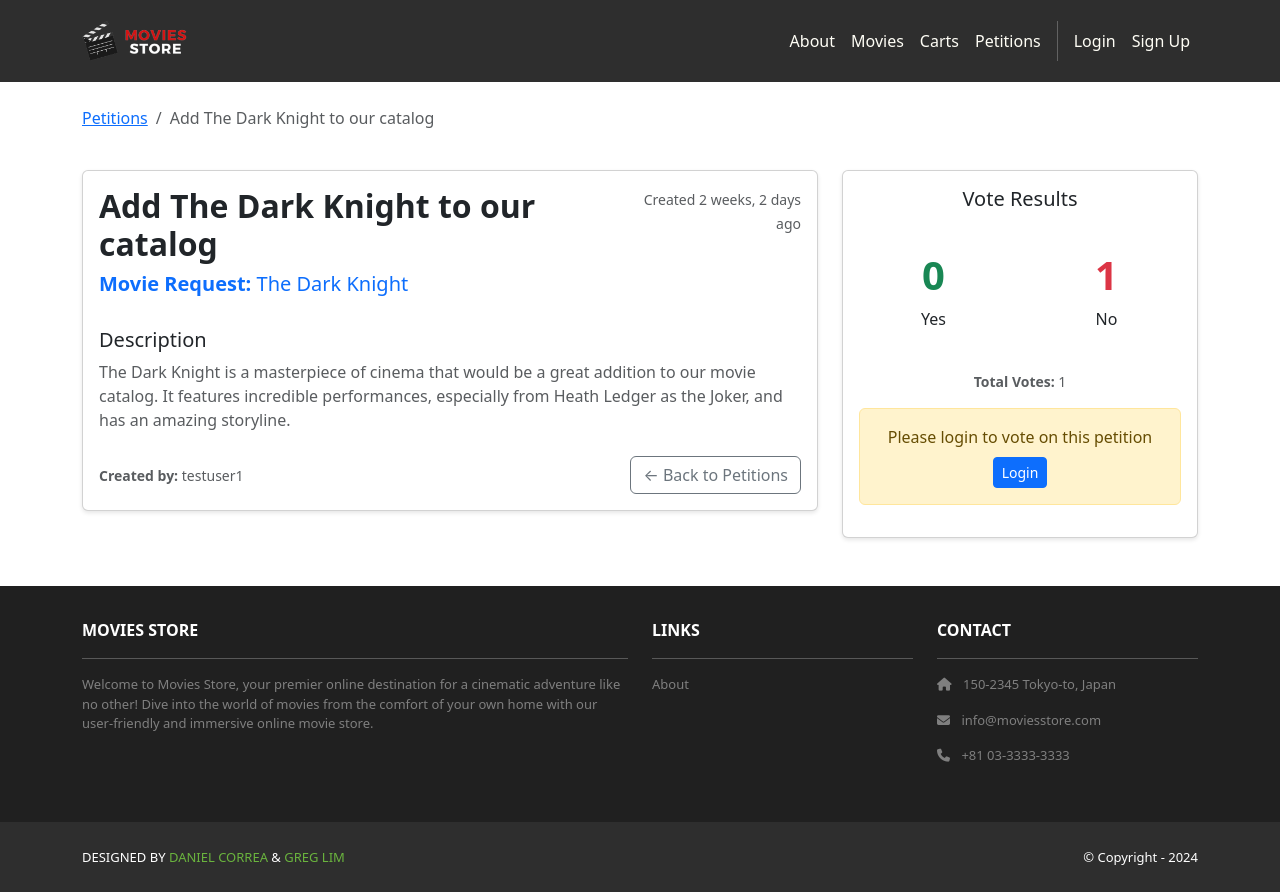
After one commit to aonibokun06/moviesstore, a Django app: page /petitions/1/ in a window 1280 px wide. The commit adds this page. Run offline with Django 5.2, Linux system fonts and the light colour scheme; data comes from the database, SQL or seed files in the repository; both versions use the stored data as it was after the commit; some libraries are stand-ins or nearby versions.

Commit message:
New Petition Feature

```diff
--- a/moviesstore/settings.py
+++ b/moviesstore/settings.py
@@ -41,6 +41,7 @@ INSTALLED_APPS = [
     'movies',
     'accounts',
     'cart',
+    'petitions',
 ]
 
 MIDDLEWARE = [
--- a/moviesstore/templates/base.html
+++ b/moviesstore/templates/base.html
@@ -27,6 +27,7 @@
             <a class="nav-link" href="{% url 'home.about' %}">About</a>
             <a class="nav-link" href="{% url 'movies.index' %}">Movies</a>
             <a class="nav-link" href="{% url 'cart.index' %}">Carts</a>
+            <a class="nav-link" href="{% url 'petitions.list' %}">Petitions</a>
             <div class="vr bg-white mx-2 d-none d-lg-block"></div>
             {% if user.is_authenticated %}
             <a class="nav-link"href="{% url 'accounts.orders' %}">Orders</a>
--- a/moviesstore/urls.py
+++ b/moviesstore/urls.py
@@ -25,6 +25,7 @@ urlpatterns = [
     path('movies/', include('movies.urls')),
     path('accounts/', include('accounts.urls')),
     path('cart/', include('cart.urls')),
+    path('petitions/', include('petitions.urls')),
 ]
 urlpatterns += static(settings.MEDIA_URL,
     document_root=settings.MEDIA_ROOT)
--- /dev/null
+++ b/petitions/apps.py
@@ -0,0 +1,5 @@
+from django.apps import AppConfig
+
+class PetitionsConfig(AppConfig):
+    default_auto_field = 'django.db.models.BigAutoField'
+    name = 'petitions'
--- /dev/null
+++ b/petitions/models.py
@@ -0,0 +1,43 @@
+from django.db import models
+from django.contrib.auth.models import User
+
+class Petition(models.Model):
+    title = models.CharField(max_length=200)
+    description = models.TextField(max_length=1000)
+    movie_title = models.CharField(max_length=200, help_text="The movie title you want to add to the catalog")
+    created_by = models.ForeignKey(User, on_delete=models.CASCADE)
+    created_at = models.DateTimeField(auto_now_add=True)
+    updated_at = models.DateTimeField(auto_now=True)
+    is_active = models.BooleanField(default=True)
+
+    def __str__(self):
+        return f"{self.title} - {self.movie_title}"
+
+    @property
+    def yes_votes(self):
+        return self.vote_set.filter(vote_type='yes').count()
+
+    @property
+    def no_votes(self):
+        return self.vote_set.filter(vote_type='no').count()
+
+    @property
+    def total_votes(self):
+        return self.vote_set.count()
+
+class Vote(models.Model):
+    VOTE_CHOICES = [
+        ('yes', 'Yes'),
+        ('no', 'No'),
+    ]
+
+    petition = models.ForeignKey(Petition, on_delete=models.CASCADE)
+    user = models.ForeignKey(User, on_delete=models.CASCADE)
+    vote_type = models.CharField(max_length=3, choices=VOTE_CHOICES)
+    created_at = models.DateTimeField(auto_now_add=True)
+
+    class Meta:
+        unique_together = ['petition', 'user']
+
+    def __str__(self):
+        return f"{self.user.username} voted {self.vote_type} on {self.petition.title}"
--- /dev/null
+++ b/petitions/templates/petitions/detail.html
@@ -0,0 +1,132 @@
+{% extends "base.html" %}
+{% load static %}
+
+{% block content %}
+<div class="container py-4">
+  <div class="row mb-4">
+    <div class="col-12">
+      <nav aria-label="breadcrumb">
+        <ol class="breadcrumb">
+          <li class="breadcrumb-item"><a href="{% url 'petitions.list' %}">Petitions</a></li>
+          <li class="breadcrumb-item active" aria-current="page">{{ template_data.petition.title }}</li>
+        </ol>
+      </nav>
+    </div>
+  </div>
+
+  <div class="row">
+    <div class="col-lg-8">
+      <div class="card mb-4">
+        <div class="card-body">
+          <div class="d-flex justify-content-between align-items-start mb-4">
+            <div>
+              <h1 class="h2 fw-bold mb-2">{{ template_data.petition.title }}</h1>
+              <p class="text-primary h5 mb-2">
+                <strong>Movie Request:</strong> {{ template_data.petition.movie_title }}
+              </p>
+            </div>
+            <div class="text-end">
+              <small class="text-muted">
+                Created {{ template_data.petition.created_at|timesince }} ago
+              </small>
+            </div>
+          </div>
+
+          <div class="mb-4">
+            <h5>Description</h5>
+            <p class="text-muted">{{ template_data.petition.description }}</p>
+          </div>
+
+          <div class="d-flex justify-content-between align-items-center">
+            <div>
+              <small class="text-muted">
+                <strong>Created by:</strong> {{ template_data.petition.created_by.username }}
+              </small>
+            </div>
+            <div>
+              <a href="{% url 'petitions.list' %}" class="btn btn-outline-secondary">
+                ← Back to Petitions
+              </a>
+            </div>
+          </div>
+        </div>
+      </div>
+    </div>
+
+    <div class="col-lg-4">
+      <div class="card mb-4">
+        <div class="card-body text-center">
+          <h5 class="card-title mb-4">Vote Results</h5>
+
+          <div class="mb-4">
+            <div class="row text-center">
+              <div class="col-6">
+                <div class="vote-count">
+                  <h3 class="text-success">{{ template_data.petition.yes_votes }}</h3>
+                  <p class="mb-0">Yes</p>
+                </div>
+              </div>
+              <div class="col-6">
+                <div class="vote-count">
+                  <h3 class="text-danger">{{ template_data.petition.no_votes }}</h3>
+                  <p class="mb-0">No</p>
+                </div>
+              </div>
+            </div>
+          </div>
+
+          <div class="mb-3">
+            <p class="text-muted small">
+              <strong>Total Votes:</strong> {{ template_data.petition.total_votes }}
+            </p>
+          </div>
+
+          {% if user.is_authenticated %}
+            {% if template_data.user_vote %}
+              <div class="alert alert-info">
+                <p class="mb-2">You voted: <strong>{{ template_data.user_vote.vote_type|upper }}</strong></p>
+                <p class="mb-0 small">You can change your vote below</p>
+              </div>
+            {% endif %}
+
+            <form method="post" action="{% url 'petitions.vote' template_data.petition.id %}">
+              {% csrf_token %}
+              <div class="d-grid gap-2">
+                <button type="submit" name="vote_type" value="yes" class="btn btn-success">
+                  Vote Yes
+                </button>
+                <button type="submit" name="vote_type" value="no" class="btn btn-danger">
+                  Vote No
+                </button>
+              </div>
+            </form>
+          {% else %}
+            <div class="alert alert-warning">
+              <p class="mb-2">Please login to vote on this petition</p>
+              <a href="{% url 'accounts.login' %}" class="btn btn-primary btn-sm">
+                Login
+              </a>
+            </div>
+          {% endif %}
+        </div>
+      </div>
+    </div>
+  </div>
+</div>
+
+<style>
+.vote-count h3 {
+  font-size: 2.5rem;
+  font-weight: bold;
+}
+
+.card {
+  box-shadow: 0 2px 4px rgba(0,0,0,0.1);
+}
+
+.vote-count {
+  padding: 1rem;
+  border-radius: 0.5rem;
+}
+</style>
+{% endblock %}
--- /dev/null
+++ b/petitions/urls.py
@@ -0,0 +1,9 @@
+from django.urls import path
+from . import views
+
+urlpatterns = [
+    path('', views.petition_list, name='petitions.list'),
+    path('create/', views.create_petition, name='petitions.create'),
+    path('<int:petition_id>/vote/', views.vote_petition, name='petitions.vote'),
+    path('<int:petition_id>/', views.petition_detail, name='petitions.detail'),
+]
--- /dev/null
+++ b/petitions/views.py
@@ -0,0 +1,90 @@
+from django.shortcuts import render, get_object_or_404, redirect
+from django.contrib.auth.decorators import login_required
+from django.contrib import messages
+from django.http import JsonResponse
+from django.core.paginator import Paginator
+from .models import Petition, Vote
+
+def petition_list(request):
+    petitions = Petition.objects.filter(is_active=True).order_by('-created_at')
+
+    # Pagination
+    paginator = Paginator(petitions, 10)
+    page_number = request.GET.get('page')
+    petitions_page = paginator.get_page(page_number)
+
+    template_data = {
+        'title': 'Movie Petitions - MoviesStore',
+        'description': 'Vote on which movies should be added to our catalog',
+        'petitions': petitions_page,
+    }
+    return render(request, 'petitions/list.html', {'template_data': template_data})
+
+def petition_detail(request, petition_id):
+    petition = get_object_or_404(Petition, id=petition_id, is_active=True)
+    user_vote = None
+    if request.user.is_authenticated:
+        try:
+            user_vote = Vote.objects.get(petition=petition, user=request.user)
+        except Vote.DoesNotExist:
+            user_vote = None
+
+    template_data = {
+        'title': f'{petition.title} - MoviesStore',
+        'description': petition.description,
+        'petition': petition,
+        'user_vote': user_vote,
+    }
+    return render(request, 'petitions/detail.html', {'template_data': template_data})
+
+@login_required
+def create_petition(request):
+    if request.method == 'POST':
+        title = request.POST.get('title', '').strip()
+        description = request.POST.get('description', '').strip()
+        movie_title = request.POST.get('movie_title', '').strip()
+
+        if not title or not description or not movie_title:
+            messages.error(request, 'All fields are required.')
+        else:
+            petition = Petition.objects.create(
+                title=title,
+                description=description,
+                movie_title=movie_title,
+                created_by=request.user
+            )
+            messages.success(request, 'Petition created successfully!')
+            return redirect('petitions.detail', petition_id=petition.id)
+
+    template_data = {
+        'title': 'Create Petition - MoviesStore',
+        'description': 'Create a new petition to add a movie to our catalog',
+    }
+    return render(request, 'petitions/create.html', {'template_data': template_data})
+
+@login_required
+def vote_petition(request, petition_id):
+    petition = get_object_or_404(Petition, id=petition_id, is_active=True)
+    vote_type = request.POST.get('vote_type')
+
+    if vote_type not in ['yes', 'no']:
+        messages.error(request, 'Invalid vote type.')
+        return redirect('petitions.detail', petition_id=petition.id)
+    existing_vote = Vote.objects.filter(petition=petition, user=request.user).first()
+
+    if existing_vote:
+        if existing_vote.vote_type == vote_type:
+            messages.info(request, 'You have already voted this way.')
+        else:
+            existing_vote.vote_type = vote_type
+            existing_vote.save()
+            messages.success(request, f'Your vote has been changed to {vote_type.upper()}.')
+    else:
+        Vote.objects.create(
+            petition=petition,
+            user=request.user,
+            vote_type=vote_type
+        )
+        messages.success(request, f'Thank you for voting {vote_type.upper()}!')
+
+    return redirect('petitions.detail', petition_id=petition.id)
```
Also changed, not shown: petitions/admin.py (added, +31 -0 lines), petitions/templates/petitions/create.html (added, +108 -0 lines), petitions/templates/petitions/list.html (added, +127 -0 lines), db.sqlite3, petitions/__init__.py (added), petitions/migrations/0001_initial.py (added), petitions/migrations/__init__.py (added).
